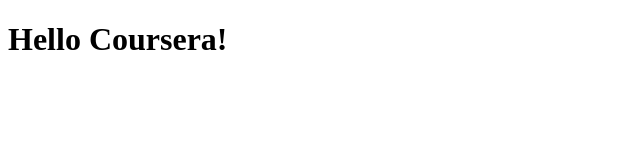
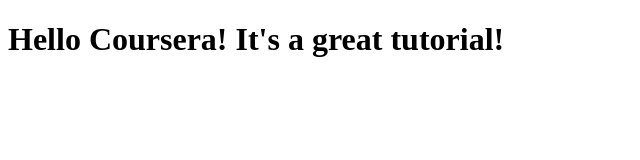
Before and after one commit to dragankostic/coursera-test, a plain HTML site: page site/index.html in a window 1280 px wide. Shown: the whole page, without its empty margins (0-640 px from the left). Drawn offline with Linux system fonts and the light colour scheme.

Commit message:
Small addition to pur page content

```diff
--- a/site/index.html
+++ b/site/index.html
@@ -4,6 +4,6 @@
 	<title>Hello Coursera</title>
 </head>
 <body>
-<h1>Hello Coursera!</h1>
+<h1>Hello Coursera! It's a great tutorial!</h1>
 </body>
 </html>
```
